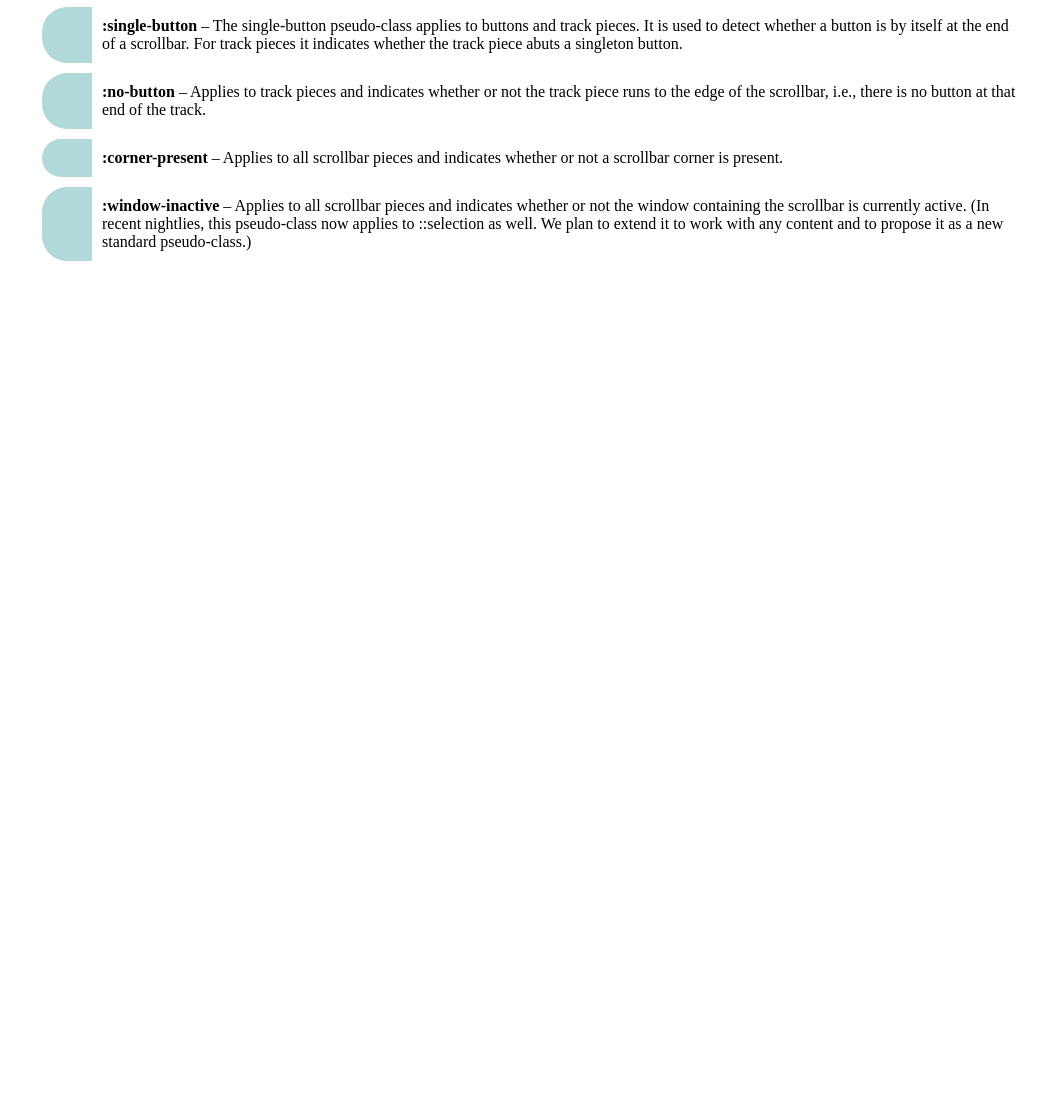
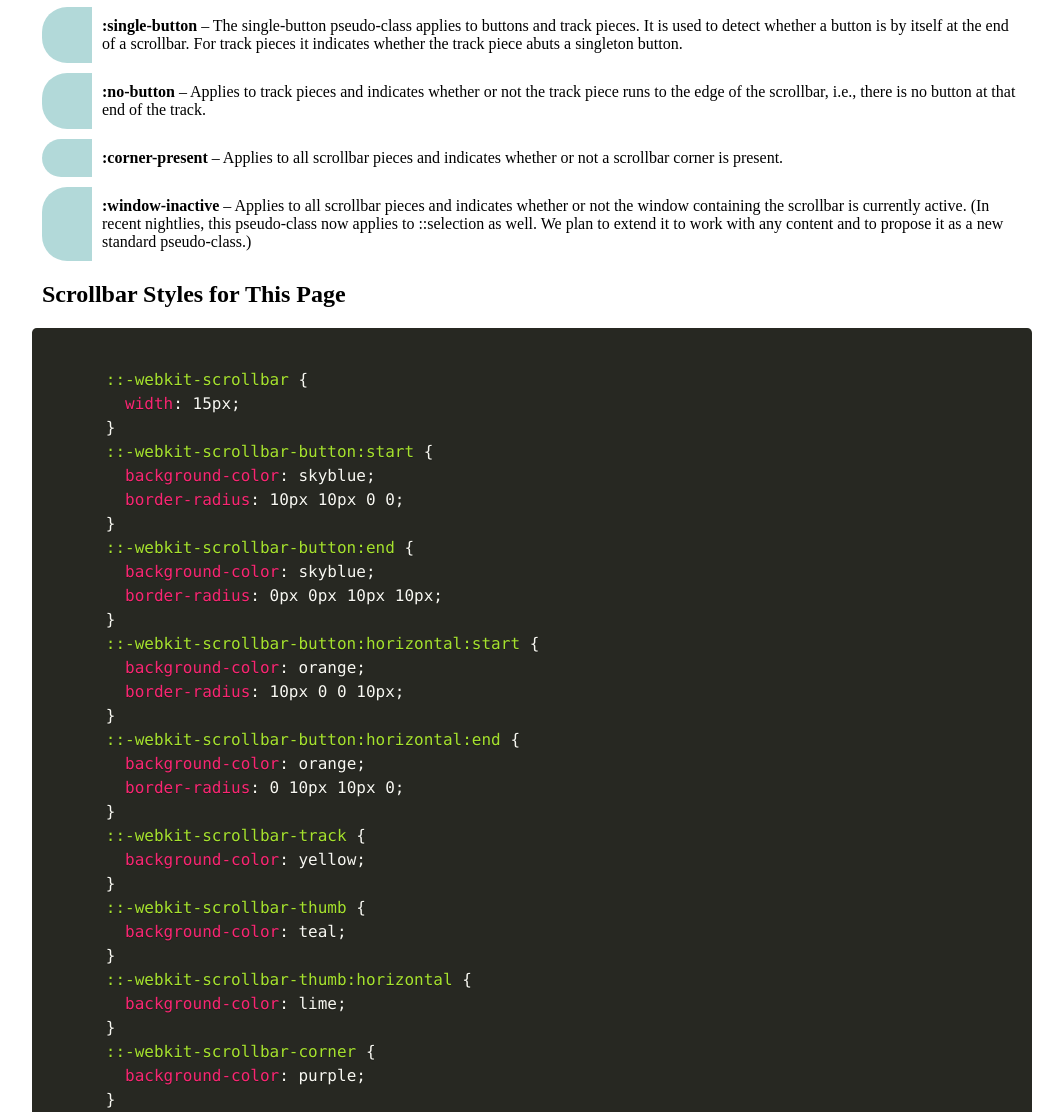
Before and after one commit to superjoefly/scrollbar-style, a plain HTML site: page index.html in a window 1280 px wide. Shown: the part 1695-2807 px from the top of the page, without its empty margins (108-1171 px from the left). Before the commit the page ends 1966 px from the top, so only its background shows below. Drawn offline with Linux system fonts and the light colour scheme.

Commit message:
Added scrollbar styles for page section

```diff
--- a/index.html
+++ b/index.html
@@ -73,6 +73,50 @@
     </ul>
 
 
+    <h2>Scrollbar Styles for This Page</h2>
+
+    <pre><code class="language-css">
+      ::-webkit-scrollbar {
+        width: 15px;
+      }
+      ::-webkit-scrollbar-button:start {
+        background-color: skyblue;
+        border-radius: 10px 10px 0 0;
+      }
+      ::-webkit-scrollbar-button:end {
+        background-color: skyblue;
+        border-radius: 0px 0px 10px 10px;
+      }
+      ::-webkit-scrollbar-button:horizontal:start {
+        background-color: orange;
+        border-radius: 10px 0 0 10px;
+      }
+      ::-webkit-scrollbar-button:horizontal:end {
+        background-color: orange;
+        border-radius: 0 10px 10px 0;
+      }
+      ::-webkit-scrollbar-track {
+        background-color: yellow;
+      }
+      ::-webkit-scrollbar-thumb {
+        background-color: teal;
+      }
+      ::-webkit-scrollbar-thumb:horizontal {
+        background-color: lime;
+      }
+      ::-webkit-scrollbar-corner {
+        background-color: purple;
+      }
+
+      /*Unused*/
+      /*::-webkit-scrollbar-track-piece {
+        background-color: brown;
+      }*/
+      /*::-webkit-resizer {
+        background-color: red;
+      }*/
+    </code></pre>
+
 
 
 
```
